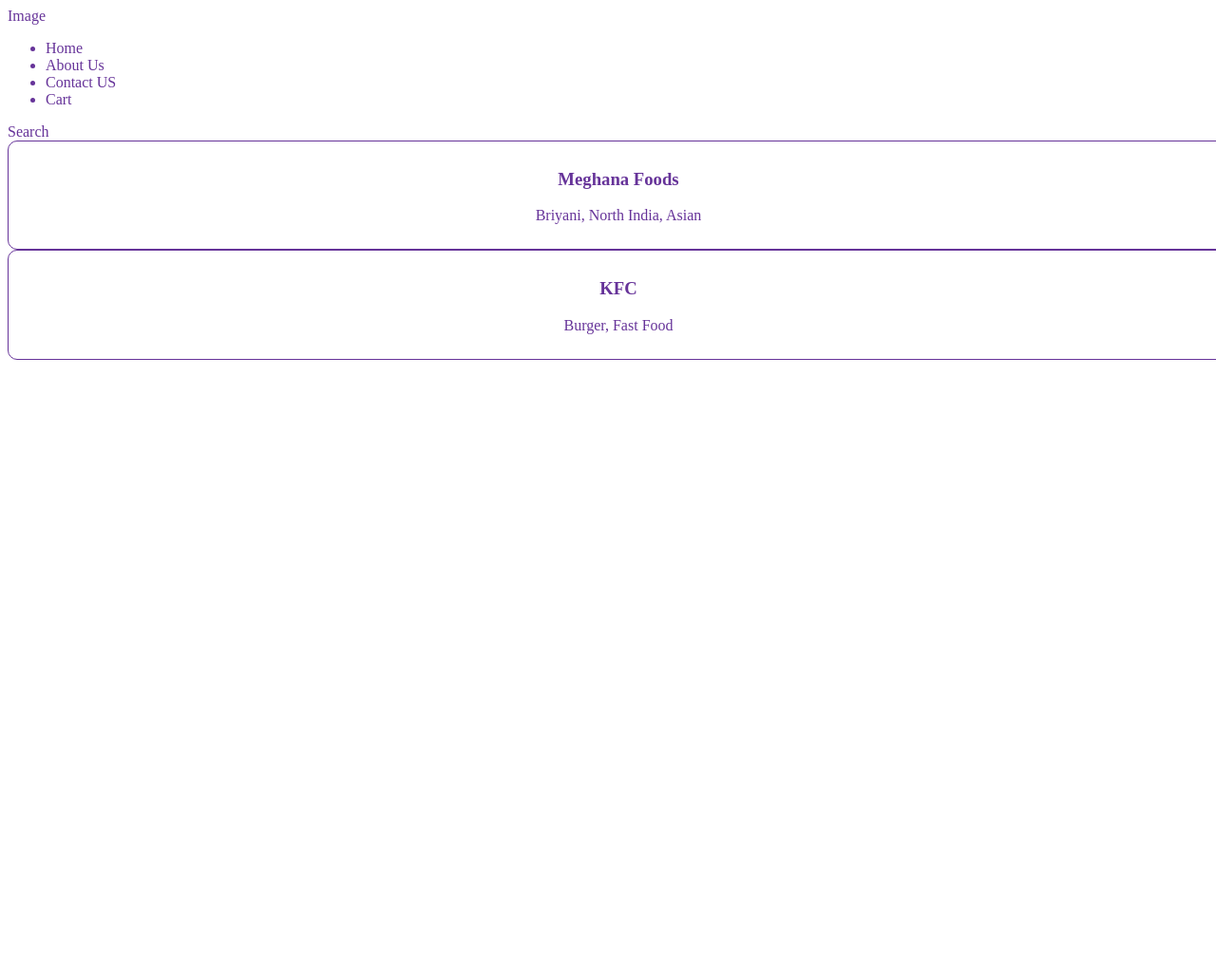
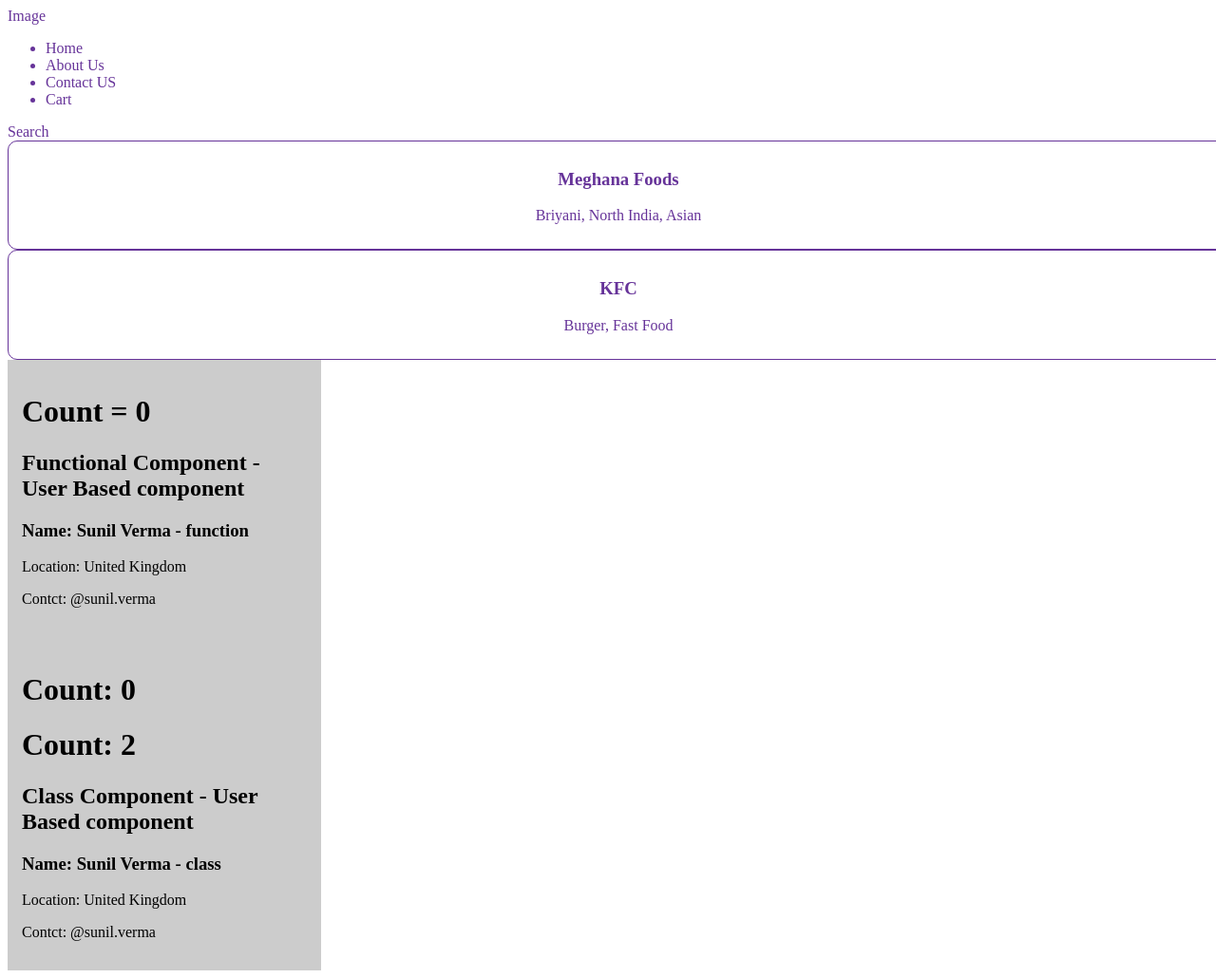
Before and after one commit to sunilverma209/react-notes, a React app: page / in a window 1280 px wide. Shown: the whole page at 95% size. Before the commit the page ends 800 px from the top, so only its background shows below. Built offline with nearby package versions, Linux system fonts and the light colour scheme.

Commit message:
Added class based component

```diff
--- a/App.js
+++ b/App.js
@@ -1,6 +1,7 @@
 import React from "react";
-import ReactDOM from "react-dom/client"
-
+import ReactDOM from "react-dom/client";
+import User from "./src/components/User";
+import UserClass from "./src/components/UserClass";
 
 /**
  *  Header
@@ -94,6 +95,8 @@
         <div className="app">
             <Header/>
             <Body />
+            <User name={ "Sunil Verma - function "}/>
+            <UserClass name={ "Sunil Verma - class "} />
         </div>
     )
 }
--- a/index.css
+++ b/index.css
@@ -10,3 +10,10 @@
     padding: 10px;
     text-align: center;
 }
+
+.user-card {
+    padding: 15px;
+    background-color: #ccc;
+    max-width: 300px;
+    color: #000;
+}
--- a/src/components/User.js
+++ b/src/components/User.js
@@ -1,8 +1,22 @@
-const User = () => {
+import { useState } from "react";
+
+
+const User = ( props ) => {
+
+    const [count, setCount ] = useState( 0 );
+
+
+
+    // we can do without props rather in fly write props to name
+    // and use name
 
     return (
-        <div>
-            This is User component
+        <div className="user-card">
+            <h1> Count = {count } </h1>
+            <h2>Functional Component - User Based component</h2>
+            <h3>Name: { props.name } </h3>
+            <p>Location: United Kingdom</p>
+            <p>Contct: @sunil.verma</p>
         </div>
     )
 }
--- a/src/components/UserClass.js
+++ b/src/components/UserClass.js
@@ -1,3 +1,42 @@
-Class UserClass extends React.createContext {
+
+import React from "react";
+
+class UserClass extends React.Component {
+
+    constructor( props ) {
+        super(props);
+
+
+        this.state = {
+            count: 0,
+            count2: 2,
+        }
+        console.log(props);
+    }
+
+
+    // Why writing super class always
+
+    // Render method which will return some piece of JSX
+    // This JSX will be converted to HTML and display on the page
+    render() {
+
+        const { name } = this.props;
+        const { count, count2 } = this.state;
+
+        return(
+            <div className="user-card">
+                <h1>Count: { count } </h1>
+                <h1>Count: { count2 } </h1>
+                <h2>Class Component - User Based component</h2>
+                <h3>Name: { name }</h3>
+                <p>Location: United Kingdom</p>
+                <p>Contct: @sunil.verma</p>
+            </div>
+        )
+
+    }
 
 }
+
+export default UserClass;
```
